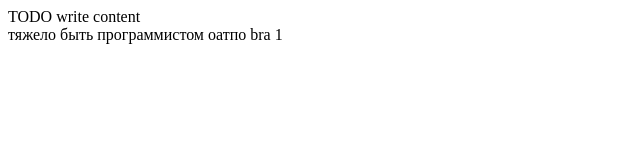
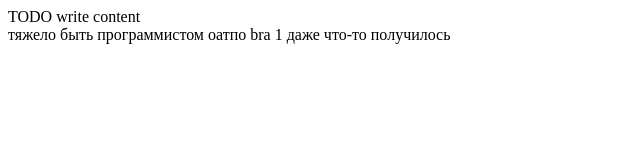
Before and after one commit to IrinaSoro/labPRO, a website: page public_html/newhtml.html in a window 1280 px wide. Shown: the whole page, without its empty margins (0-640 px from the left). Drawn offline with Linux system fonts and the light colour scheme.

Commit message:
Update newhtml.html

```diff
--- a/public_html/newhtml.html
+++ b/public_html/newhtml.html
@@ -16,5 +16,6 @@ and open the template in the editor.
 
         оатпо
         bra 1
+        даже что-то получилось
     </body>
 </html>
```
